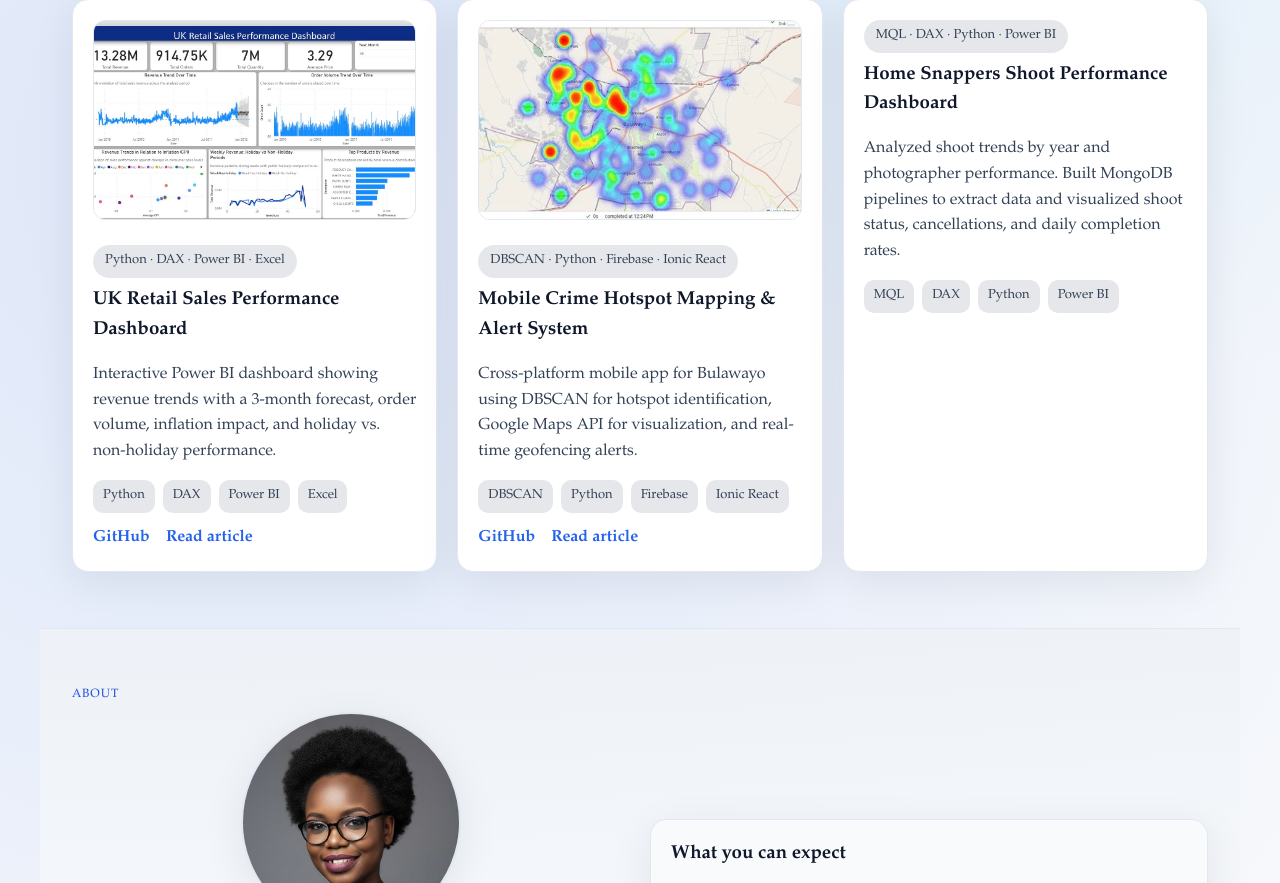
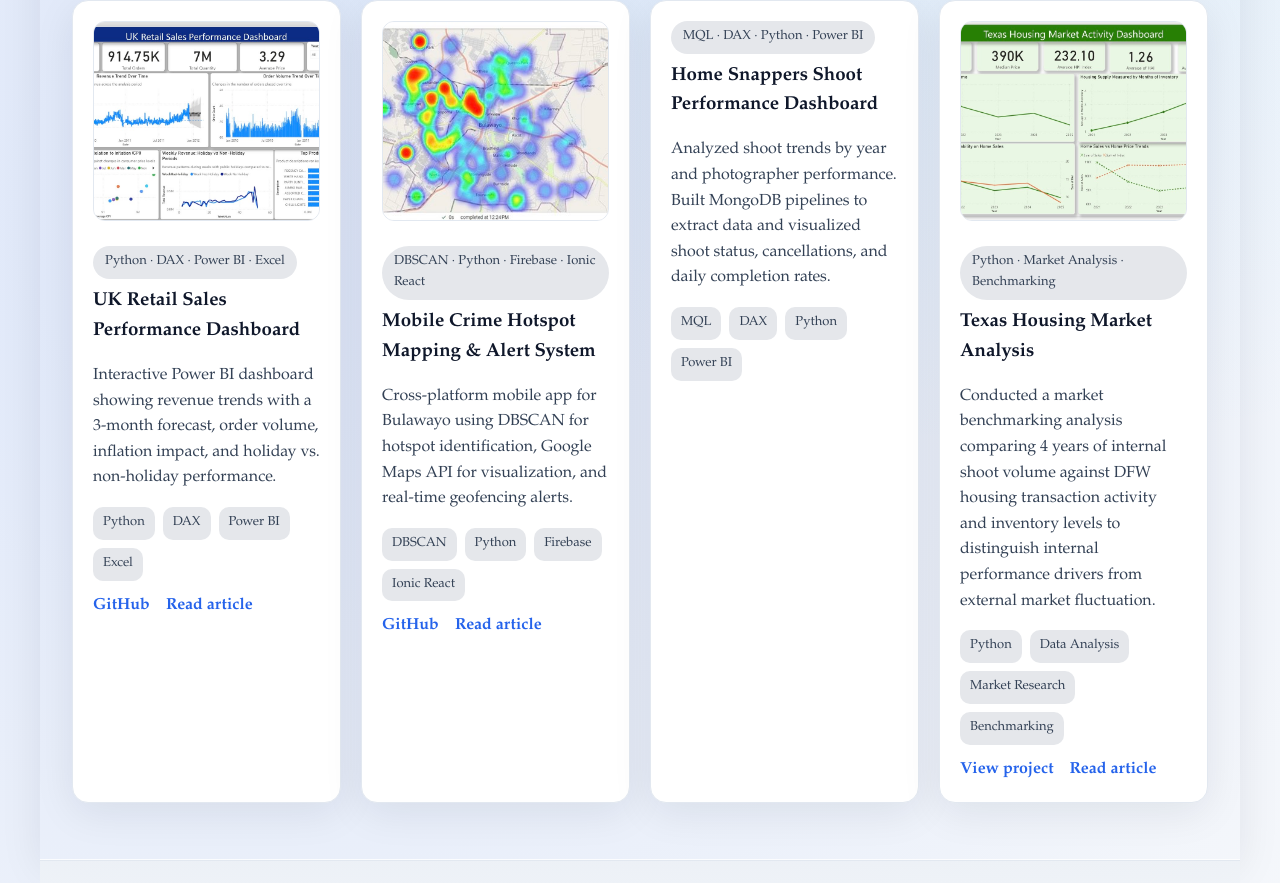
Before and after one commit to LORATONYONI/Nicolette-Nyoni-Portfolio, a plain HTML site: page index.html in a window 1280 px wide. Shown: the part 691-1574 px from the top of the page. Drawn offline with Linux system fonts and the light colour scheme.

Commit message:
added new project

```diff
--- a/index.html
+++ b/index.html
@@ -102,7 +102,7 @@
         </article>
 
         <article class="card">
-
+          <!-- <img src="APP.jpeg" alt="Home Snappers Shoot Performance Dashboard" class="project__image"> -->
           <div class="pill">MQL · DAX · Python · Power BI</div>
           <h3>Home Snappers Shoot Performance Dashboard</h3>
           <p>Analyzed shoot trends by year and photographer performance. Built MongoDB pipelines to extract data and
@@ -110,7 +110,27 @@
           <div class="tags">
             <span>MQL</span><span>DAX</span><span>Python</span><span>Power BI</span>
           </div>
+          <!-- <div class="links">
+            <a href="#" aria-label="Project link placeholder">View project</a>
+          </div> -->
+        </article>
 
+        <article class="card">
+          <img src="dashboard.jpeg" alt="Texas Housing Market Analysis" class="project__image">
+          <div class="pill">Python · Market Analysis · Benchmarking</div>
+          <h3>Texas Housing Market Analysis</h3>
+          <p>Conducted a market benchmarking analysis comparing 4 years of internal shoot volume against DFW housing
+            transaction activity and inventory levels to distinguish internal performance drivers from external market
+            fluctuation.</p>
+          <div class="tags">
+            <span>Python</span><span>Data Analysis</span><span>Market Research</span><span>Benchmarking</span>
+          </div>
+          <div class="links">
+            <a href="https://github.com/LORATONYONI/Texas-Housing-Market-Analysis" target="_blank"
+              rel="noopener noreferrer">View project</a>
+            <a href="https://medium.com/@loratonicolettenyoni/market-benchmarking-analysis-understanding-texas-housing-market-activity-98d427dca8e6?source=friends_link&sk=ac4eef9581f33e4d0efa5baf31da71e4"
+              target="_blank" rel="noopener noreferrer">Read article</a>
+          </div>
         </article>
       </div>
     </section>
--- a/styles.css
+++ b/styles.css
@@ -72,6 +72,7 @@ h3 {
   border-radius: 8px;
   transition: background 0.2s ease;
   color: var(--subtext);
+  border: 1px solid var(--border);
 }
 
 .nav a:hover {
@@ -185,6 +186,11 @@ h3 {
 .section.muted {
   background: linear-gradient(180deg, rgba(238, 242, 247, 0.9), rgba(255, 255, 255, 0.8));
   border-block: 1px solid var(--border);
+}
+
+#portfolio {
+  border-block: 1px solid rgba(255, 255, 255, 0.8);
+  box-shadow: var(--shadow);
 }
 
 .section__header {
```
Also changed, not shown: dashboard.jpeg (added).
